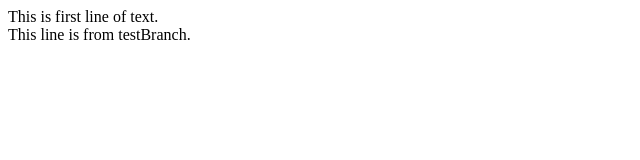
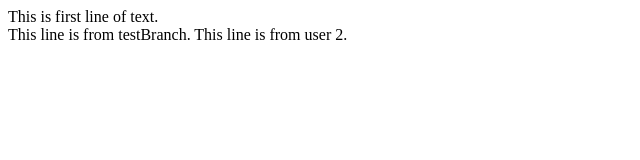
Before and after one commit to coder-mahmud/branch-test, a plain HTML site: page index.html in a window 1280 px wide. Shown: the whole page, without its empty margins (0-640 px from the left). Drawn offline with Linux system fonts and the light colour scheme.

Commit message:
From second user

```diff
--- a/index.html
+++ b/index.html
@@ -7,5 +7,6 @@
 <body>
 	This is first line of text.<br>
 	This line is from testBranch.
+	This line is from user 2.
 </body>
 </html>
```
